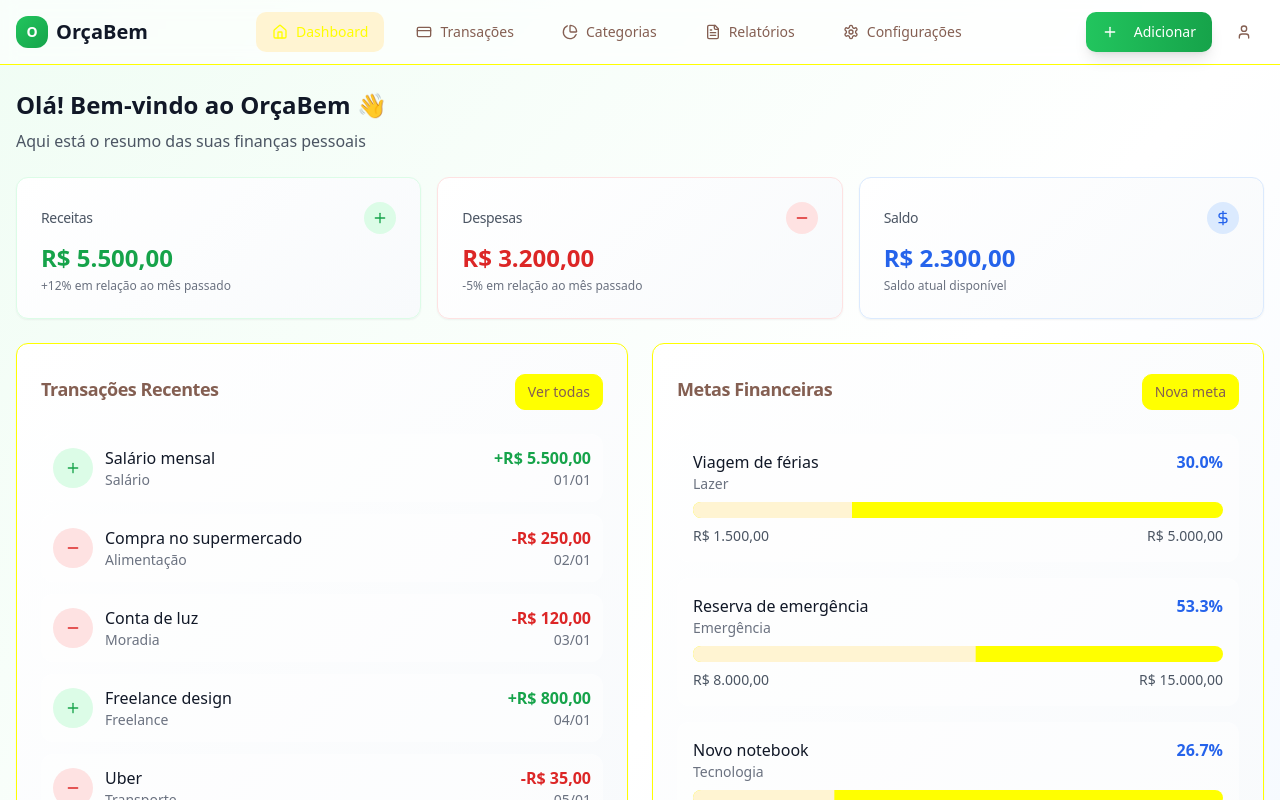
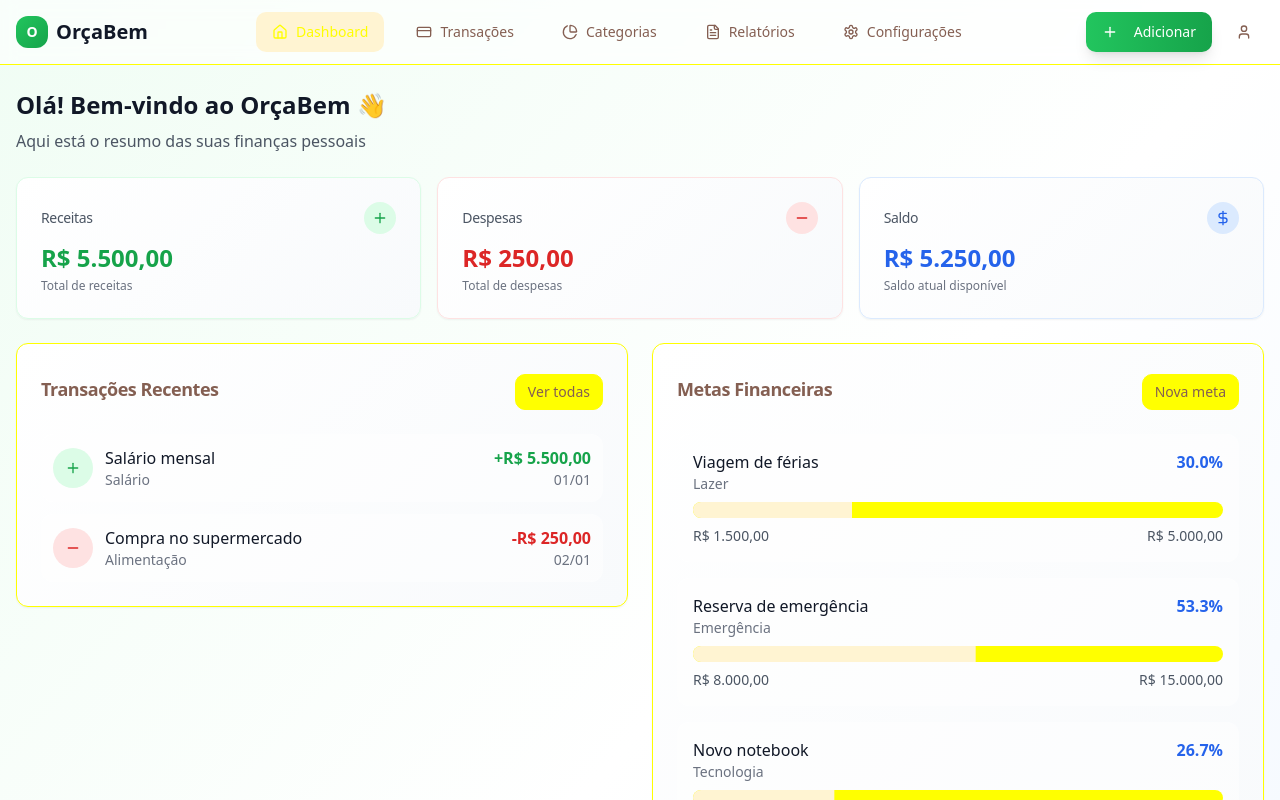
Before and after one commit to EnzoSouza1/orcabem-finance-tracker, a React (Vite) app: page / in a window 1280 px wide. Shown: the top 800 px of the page. Built offline with nearby package versions, Linux system fonts and the light colour scheme.

Commit message:
Fix: Update financial summary on transaction add
Update financial summary and fix transaction screen.

```diff
--- a/src/App.tsx
+++ b/src/App.tsx
@@ -4,6 +4,7 @@ import { Toaster as Sonner } from "@/components/ui/sonner";
 import { TooltipProvider } from "@/components/ui/tooltip";
 import { QueryClient, QueryClientProvider } from "@tanstack/react-query";
 import { BrowserRouter, Routes, Route } from "react-router-dom";
+import { TransactionProvider } from "@/contexts/TransactionContext";
 import Index from "./pages/Index";
 import Transactions from "./pages/Transactions";
 import Categories from "./pages/Categories";
@@ -15,6 +16,7 @@ const queryClient = new QueryClient();
 
 const App = () => (
   <QueryClientProvider client={queryClient}>
+    <TransactionProvider>
       <TooltipProvider>
         <Toaster />
         <Sonner />
@@ -30,6 +32,7 @@ const App = () => (
           </Routes>
         </BrowserRouter>
       </TooltipProvider>
+    </TransactionProvider>
   </QueryClientProvider>
 );
 
--- a/src/components/FinancialSummary.tsx
+++ b/src/components/FinancialSummary.tsx
@@ -1,14 +1,14 @@
 
 import { Card, CardContent, CardHeader, CardTitle } from '@/components/ui/card';
 import { Plus, Minus, DollarSign } from 'lucide-react';
+import { useTransactions } from '@/contexts/TransactionContext';
 
 export function FinancialSummary() {
-  // Dados simulados - em uma aplicação real, viriam de uma API ou estado global
-  const summaryData = {
-    totalIncome: 5500.00,
-    totalExpenses: 3200.00,
-    balance: 2300.00,
-  };
+  const { getTotalIncome, getTotalExpenses, getBalance } = useTransactions();
+
+  const totalIncome = getTotalIncome();
+  const totalExpenses = getTotalExpenses();
+  const balance = getBalance();
 
   const formatCurrency = (value: number) => {
     return new Intl.NumberFormat('pt-BR', {
@@ -30,10 +30,10 @@ export function FinancialSummary() {
         </CardHeader>
         <CardContent>
           <div className="text-2xl font-bold text-green-600">
-            {formatCurrency(summaryData.totalIncome)}
+            {formatCurrency(totalIncome)}
           </div>
           <p className="text-xs text-gray-500 mt-1">
-            +12% em relação ao mês passado
+            Total de receitas
           </p>
         </CardContent>
       </Card>
@@ -49,10 +49,10 @@ export function FinancialSummary() {
         </CardHeader>
         <CardContent>
           <div className="text-2xl font-bold text-red-600">
-            {formatCurrency(summaryData.totalExpenses)}
+            {formatCurrency(totalExpenses)}
           </div>
           <p className="text-xs text-gray-500 mt-1">
-            -5% em relação ao mês passado
+            Total de despesas
           </p>
         </CardContent>
       </Card>
@@ -67,8 +67,8 @@ export function FinancialSummary() {
           </div>
         </CardHeader>
         <CardContent>
-          <div className={`text-2xl font-bold ${summaryData.balance >= 0 ? 'text-blue-600' : 'text-red-600'}`}>
-            {formatCurrency(summaryData.balance)}
+          <div className={`text-2xl font-bold ${balance >= 0 ? 'text-blue-600' : 'text-red-600'}`}>
+            {formatCurrency(balance)}
           </div>
           <p className="text-xs text-gray-500 mt-1">
             Saldo atual disponível
--- a/src/components/RecentTransactions.tsx
+++ b/src/components/RecentTransactions.tsx
@@ -2,60 +2,15 @@
 import { Card, CardContent, CardHeader, CardTitle } from '@/components/ui/card';
 import { Button } from '@/components/ui/button';
 import { Plus, Minus } from 'lucide-react';
-
-interface Transaction {
-  id: string;
-  description: string;
-  amount: number;
-  type: 'income' | 'expense';
-  category: string;
-  date: string;
-}
+import { useTransactions } from '@/contexts/TransactionContext';
+import { useNavigate } from 'react-router-dom';
 
 export function RecentTransactions() {
-  // Dados simulados - em uma aplicação real, viriam de uma API
-  const transactions: Transaction[] = [
-    {
-      id: '1',
-      description: 'Salário mensal',
-      amount: 5500.00,
-      type: 'income',
-      category: 'Salário',
-      date: '2024-01-01',
-    },
-    {
-      id: '2',
-      description: 'Compra no supermercado',
-      amount: 250.00,
-      type: 'expense',
-      category: 'Alimentação',
-      date: '2024-01-02',
-    },
-    {
-      id: '3',
-      description: 'Conta de luz',
-      amount: 120.00,
-      type: 'expense',
-      category: 'Moradia',
-      date: '2024-01-03',
-    },
-    {
-      id: '4',
-      description: 'Freelance design',
-      amount: 800.00,
-      type: 'income',
-      category: 'Freelance',
-      date: '2024-01-04',
-    },
-    {
-      id: '5',
-      description: 'Uber',
-      amount: 35.00,
-      type: 'expense',
-      category: 'Transporte',
-      date: '2024-01-05',
-    },
-  ];
+  const { transactions } = useTransactions();
+  const navigate = useNavigate();
+
+  // Pegar apenas as 5 transações mais recentes
+  const recentTransactions = transactions.slice(0, 5);
 
   const formatCurrency = (value: number) => {
     return new Intl.NumberFormat('pt-BR', {
@@ -75,13 +30,13 @@ export function RecentTransactions() {
     <Card className="gradient-card">
       <CardHeader className="flex flex-row items-center justify-between">
         <CardTitle className="text-lg font-semibold">Transações Recentes</CardTitle>
-        <Button variant="outline" size="sm">
+        <Button variant="outline" size="sm" onClick={() => navigate('/transactions')}>
           Ver todas
         </Button>
       </CardHeader>
       <CardContent>
         <div className="space-y-3">
-          {transactions.map((transaction) => (
+          {recentTransactions.map((transaction) => (
             <div
               key={transaction.id}
               className="flex items-center justify-between p-3 rounded-lg bg-white/50 hover:bg-white/80 transition-colors duration-200"
@@ -100,7 +55,7 @@ export function RecentTransactions() {
                 </div>
                 <div>
                   <p className="font-medium text-gray-900">{transaction.description}</p>
-                  <p className="text-sm text-gray-500">{transaction.category}</p>
+                  <p className="text-sm text-gray-500 capitalize">{transaction.category}</p>
                 </div>
               </div>
               <div className="text-right">
--- /dev/null
+++ b/src/contexts/TransactionContext.tsx
@@ -0,0 +1,91 @@
+
+import React, { createContext, useContext, useState, ReactNode } from 'react';
+
+export interface Transaction {
+  id: string;
+  description: string;
+  amount: number;
+  type: 'income' | 'expense';
+  category: string;
+  date: string;
+}
+
+interface TransactionContextType {
+  transactions: Transaction[];
+  addTransaction: (transaction: Omit<Transaction, 'id' | 'date'>) => void;
+  getTotalIncome: () => number;
+  getTotalExpenses: () => number;
+  getBalance: () => number;
+}
+
+const TransactionContext = createContext<TransactionContextType | undefined>(undefined);
+
+export const useTransactions = () => {
+  const context = useContext(TransactionContext);
+  if (!context) {
+    throw new Error('useTransactions must be used within a TransactionProvider');
+  }
+  return context;
+};
+
+interface TransactionProviderProps {
+  children: ReactNode;
+}
+
+export const TransactionProvider: React.FC<TransactionProviderProps> = ({ children }) => {
+  const [transactions, setTransactions] = useState<Transaction[]>([
+    {
+      id: '1',
+      description: 'Salário mensal',
+      amount: 5500.00,
+      type: 'income',
+      category: 'salário',
+      date: '2024-01-01',
+    },
+    {
+      id: '2',
+      description: 'Compra no supermercado',
+      amount: 250.00,
+      type: 'expense',
+      category: 'alimentação',
+      date: '2024-01-02',
+    },
+  ]);
+
+  const addTransaction = (transactionData: Omit<Transaction, 'id' | 'date'>) => {
+    const newTransaction: Transaction = {
+      ...transactionData,
+      id: Date.now().toString(),
+      date: new Date().toISOString().split('T')[0],
+    };
+    setTransactions(prev => [newTransaction, ...prev]);
+  };
+
+  const getTotalIncome = () => {
+    return transactions
+      .filter(t => t.type === 'income')
+      .reduce((sum, t) => sum + t.amount, 0);
+  };
+
+  const getTotalExpenses = () => {
+    return transactions
+      .filter(t => t.type === 'expense')
+      .reduce((sum, t) => sum + t.amount, 0);
+  };
+
+  const getBalance = () => {
+    return getTotalIncome() - getTotalExpenses();
+  };
+
+  return (
+    <TransactionContext.Provider value={{
+      transactions,
+      addTransaction,
+      getTotalIncome,
+      getTotalExpenses,
+      getBalance,
+    }}>
+      {children}
+    </TransactionContext.Provider>
+  );
+};
--- a/src/pages/Transactions.tsx
+++ b/src/pages/Transactions.tsx
@@ -5,42 +5,15 @@ import { Card, CardContent, CardHeader, CardTitle } from '@/components/ui/card';
 import { Button } from '@/components/ui/button';
 import { Input } from '@/components/ui/input';
 import { Select, SelectContent, SelectItem, SelectTrigger, SelectValue } from '@/components/ui/select';
-import { Tabs, TabsContent, TabsList, TabsTrigger } from '@/components/ui/tabs';
-import { Plus, Minus, Search, Filter } from 'lucide-react';
-import { useToast } from '@/hooks/use-toast';
-
-interface Transaction {
-  id: string;
-  description: string;
-  amount: number;
-  type: 'income' | 'expense';
-  category: string;
-  date: string;
-}
+import { Plus, Minus, Search } from 'lucide-react';
+import { AddTransactionDialog } from '@/components/AddTransactionDialog';
+import { useTransactions } from '@/contexts/TransactionContext';
 
 const Transactions = () => {
-  const [transactions, setTransactions] = useState<Transaction[]>([
-    {
-      id: '1',
-      description: 'Salário mensal',
-      amount: 5500.00,
-      type: 'income',
-      category: 'Salário',
-      date: '2024-01-01',
-    },
-    {
-      id: '2',
-      description: 'Compra no supermercado',
-      amount: 250.00,
-      type: 'expense',
-      category: 'Alimentação',
-      date: '2024-01-02',
-    },
-  ]);
-
+  const { transactions, getTotalIncome, getTotalExpenses, getBalance } = useTransactions();
   const [searchTerm, setSearchTerm] = useState('');
   const [filterCategory, setFilterCategory] = useState('');
-  const { toast } = useToast();
+  const [showAddDialog, setShowAddDialog] = useState(false);
 
   const formatCurrency = (value: number) => {
     return new Intl.NumberFormat('pt-BR', {
@@ -59,13 +32,9 @@ const Transactions = () => {
     return matchesSearch && matchesCategory;
   });
 
-  const totalIncome = transactions
-    .filter(t => t.type === 'income')
-    .reduce((sum, t) => sum + t.amount, 0);
-
-  const totalExpenses = transactions
-    .filter(t => t.type === 'expense')
-    .reduce((sum, t) => sum + t.amount, 0);
+  const totalIncome = getTotalIncome();
+  const totalExpenses = getTotalExpenses();
+  const balance = getBalance();
 
   const categories = [...new Set(transactions.map(t => t.category))];
 
@@ -74,9 +43,18 @@ const Transactions = () => {
       <Header />
 
       <main className="container mx-auto px-4 py-6">
-        <div className="mb-6">
+        <div className="mb-6 flex justify-between items-center">
+          <div>
             <h1 className="text-3xl font-bold text-gray-900 mb-2">Transações</h1>
             <p className="text-gray-600">Gerencie suas receitas e despesas</p>
+          </div>
+          <Button
+            onClick={() => setShowAddDialog(true)}
+            className="bg-blue-500 hover:bg-blue-600"
+          >
+            <Plus className="h-4 w-4 mr-2" />
+            Nova Transação
+          </Button>
         </div>
 
         {/* Resumo */}
@@ -108,8 +86,8 @@ const Transactions = () => {
               <CardTitle className="text-sm font-medium text-gray-600">Saldo</CardTitle>
             </CardHeader>
             <CardContent>
-              <div className={`text-2xl font-bold ${totalIncome - totalExpenses >= 0 ? 'text-blue-600' : 'text-red-600'}`}>
-                {formatCurrency(totalIncome - totalExpenses)}
+              <div className={`text-2xl font-bold ${balance >= 0 ? 'text-blue-600' : 'text-red-600'}`}>
+                {formatCurrency(balance)}
               </div>
             </CardContent>
           </Card>
@@ -142,7 +120,7 @@ const Transactions = () => {
                     <SelectItem value="">Todas as categorias</SelectItem>
                     {categories.map((category) => (
                       <SelectItem key={category} value={category}>
-                        {category}
+                        <span className="capitalize">{category}</span>
                       </SelectItem>
                     ))}
                   </SelectContent>
@@ -159,7 +137,10 @@ const Transactions = () => {
           </CardHeader>
           <CardContent>
             <div className="space-y-3">
-              {filteredTransactions.map((transaction) => (
+              {filteredTransactions.length === 0 ? (
+                <p className="text-center text-gray-500 py-8">Nenhuma transação encontrada.</p>
+              ) : (
+                filteredTransactions.map((transaction) => (
                   <div
                     key={transaction.id}
                     className="flex items-center justify-between p-4 rounded-lg bg-white/50 hover:bg-white/80 transition-colors duration-200"
@@ -178,7 +159,7 @@ const Transactions = () => {
                       </div>
                       <div>
                         <p className="font-medium text-gray-900">{transaction.description}</p>
-                      <p className="text-sm text-gray-500">{transaction.category}</p>
+                        <p className="text-sm text-gray-500 capitalize">{transaction.category}</p>
                       </div>
                     </div>
                     <div className="text-right">
@@ -192,10 +173,16 @@ const Transactions = () => {
                       <p className="text-sm text-gray-500">{formatDate(transaction.date)}</p>
                     </div>
                   </div>
-              ))}
+                ))
+              )}
             </div>
           </CardContent>
         </Card>
+
+        <AddTransactionDialog
+          open={showAddDialog}
+          onOpenChange={setShowAddDialog}
+        />
       </main>
     </div>
   );
```
Also changed, not shown: src/components/AddTransactionDialog.tsx (+19 -2 lines), src/components/ui/calendar.tsx (+5 -2 lines). Lines whose indentation alone changed are shown as unchanged.
